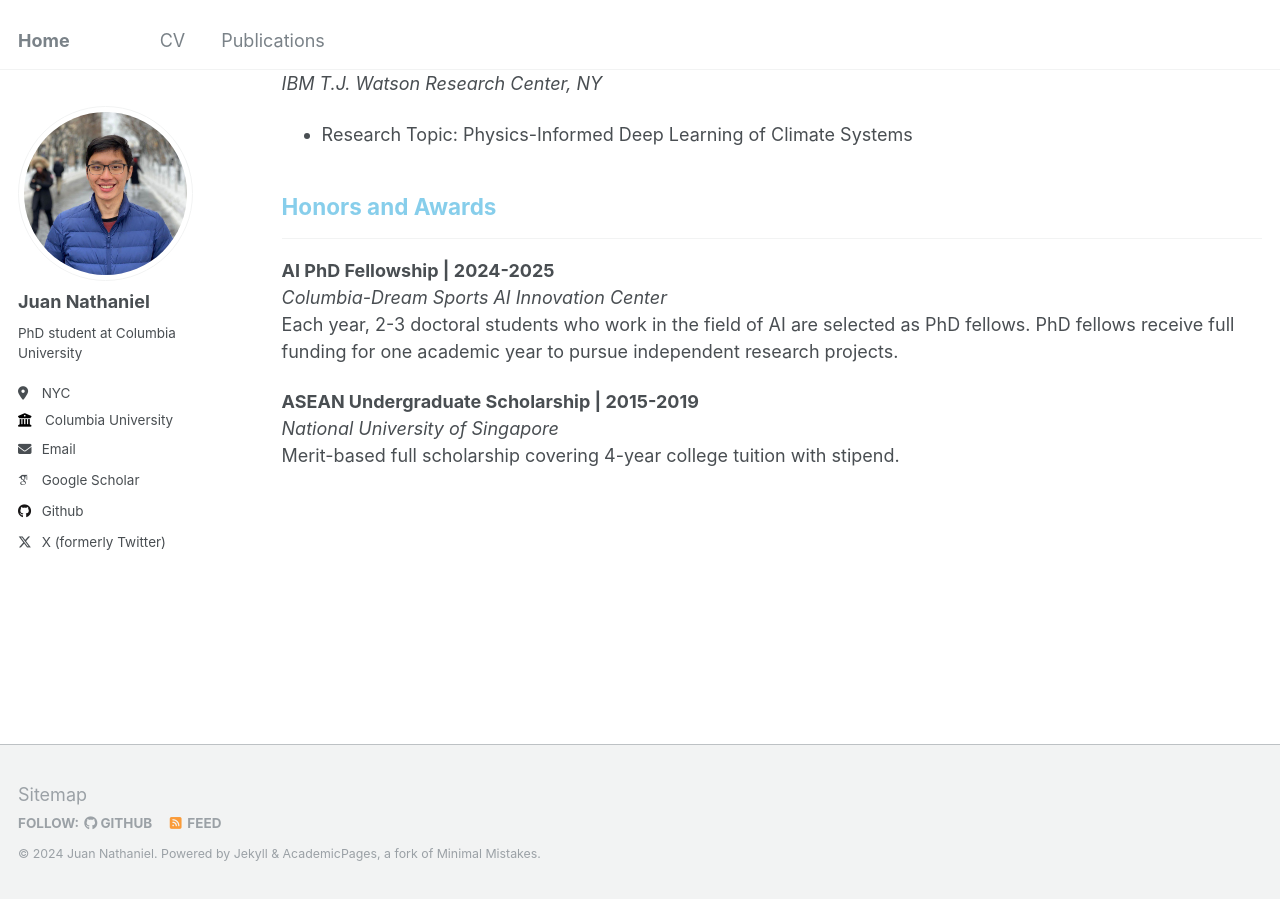
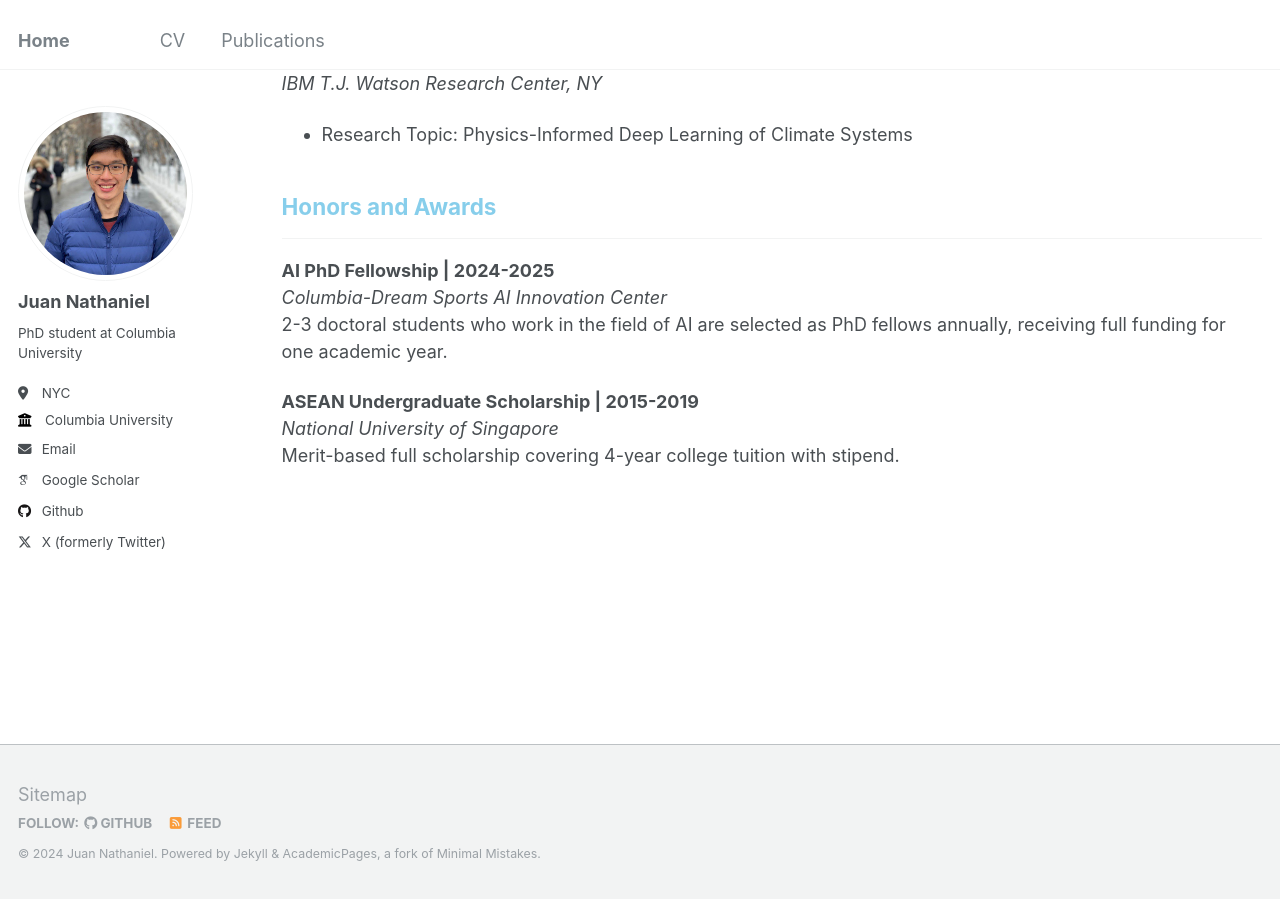
Before and after one commit to juannat7/juannat7.github.io, a Jekyll site: the page built from _pages/cv.md, in a window 1280 px wide and 900 px high, scrolled down 621 px. Built offline with Jekyll 4.4.1, drawn with Linux system fonts in a browser that asks for light colours; some web fonts are replaced.

Commit message:
update cv

```diff
--- a/_pages/cv.md
+++ b/_pages/cv.md
@@ -40,7 +40,7 @@ redirect_from:
 
 **AI PhD Fellowship | 2024-2025**
 *Columbia-Dream Sports AI Innovation Center*
-Each year, 2-3 doctoral students who work in the field of AI are selected as PhD fellows. PhD fellows receive full funding for one academic year to pursue independent research projects.
+2-3 doctoral students who work in the field of AI are selected as PhD fellows annually, receiving full funding for one academic year.
 
 **ASEAN Undergraduate Scholarship | 2015-2019**
 *National University of Singapore*
```
Also changed, not shown: _publications/002_slams.md (+1 -1 lines).
